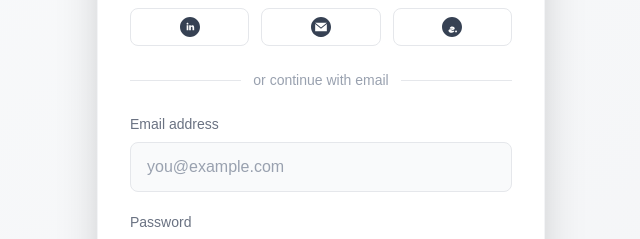
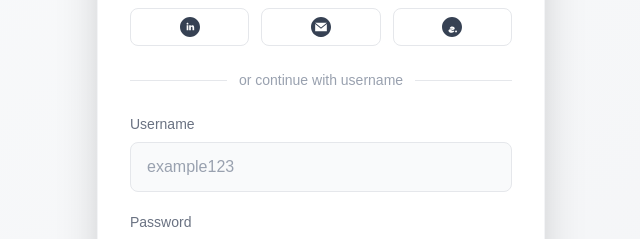
Before and after one commit to vaibhav16092008/ecom_store_admin, a Next.js app: page /login in a window 1280 px wide. Shown: the part 263-502 px from the top of the page, without its empty margins (319-959 px from the left). Built offline with nearby package versions, Linux system fonts and the light colour scheme; no server answers.

Commit message:
added api call

```diff
--- a/package.json
+++ b/package.json
@@ -13,7 +13,8 @@
     "js-cookie": "^3.0.5",
     "next": "15.3.3",
     "react": "^19.0.0",
-    "react-dom": "^19.0.0"
+    "react-dom": "^19.0.0",
+    "react-hot-toast": "^2.5.2"
   },
   "devDependencies": {
     "@tailwindcss/postcss": "^4",
--- a/src/app/login/page.jsx
+++ b/src/app/login/page.jsx
@@ -1,19 +1,37 @@
 "use client";
 import React, { useState } from "react";
 import Head from "next/head";
+import axios from "axios";
+import { setToken } from "@/utils/connection";
+import toast from "react-hot-toast";
+import { postCallWH } from "@/utils/apiCall";
 
 const LoginPage = () => {
-  const [email, setEmail] = useState("");
+  const [username, setUsername] = useState("");
   const [password, setPassword] = useState("");
   const [isFocused, setIsFocused] = useState({
-    email: false,
+    username: false,
     password: false,
   });
 
-  const handleSubmit = (e) => {
+  const handleSubmit = async (e) => {
     e.preventDefault();
-    // Handle login logic
-    console.log({ email, password });
+    try {
+      const response = postCallWH("login", {userName: username, password})
+
+      if (response?.data?.status === 200) {
+        console.log(response?.status);
+        // console.log(response);
+
+        toast.success(response?.data?.message || "Login successful!");
+        setToken(response?.data?.data?.token);
+        window.location.href = "/dashboard";
+
+      }
+    } catch (error) {
+
+    }
+    console.log({ username, password });
   };
 
   return (
@@ -95,7 +113,7 @@ const LoginPage = () => {
                 </div>
                 <div className="relative flex justify-center">
                   <span className="px-3 bg-white text-sm text-gray-400">
-                    or continue with email
+                    or continue with username
                   </span>
                 </div>
               </div>
@@ -105,32 +123,32 @@ const LoginPage = () => {
                 <div className="mb-5">
                   <label
                     className={`block text-sm font-medium mb-2 transition-all duration-200 ${
-                      isFocused.email || email
+                      isFocused.username || username
                         ? "text-gray-800"
                         : "text-gray-500"
                     }`}
                   >
-                    Email address
+                    Username
                   </label>
                   <div className="relative">
                     <input
-                      type="email"
+                      type="username"
                       className={`w-full px-4 py-3 bg-gray-50 border ${
-                        isFocused.email
+                        isFocused.username
                           ? "border-purple-300 ring-2 ring-purple-100"
                           : "border-gray-200"
                       } rounded-lg text-gray-800 placeholder-gray-400 focus:outline-none transition-all duration-200`}
-                      placeholder="you@example.com"
-                      value={email}
-                      onChange={(e) => setEmail(e.target.value)}
+                      placeholder="example123"
+                      value={username}
+                      onChange={(e) => setUsername(e.target.value)}
                       onFocus={() =>
-                        setIsFocused({ ...isFocused, email: true })
+                        setIsFocused({ ...isFocused, username: true })
                       }
                       onBlur={() =>
-                        setIsFocused({ ...isFocused, email: false })
+                        setIsFocused({ ...isFocused, username: false })
                       }
                     />
-                    {isFocused.email && (
+                    {isFocused.username && (
                       <div className="absolute top-0 right-0 h-full flex items-center pr-3">
                         <svg
                           className="w-5 h-5 text-purple-400"
--- a/src/middleware.js
+++ b/src/middleware.js
@@ -1,9 +1,11 @@
 import Cookies from "js-cookie";
-import { token, tokenTitle } from "./utils/connection";
+// import { token, tokenTitle } from "./utils/connection";
 import { NextResponse } from "next/server";
+import { tokenTitle } from "./utils/connection";
 
 export function middleware(request) {
-  const tokenValue = request.cookies.get(tokenTitle).value;
+
+  const tokenValue = request.cookies.get(tokenTitle)?.value;
   const pathname = request.nextUrl.pathname;
   console.log("tokenValue :>> ", tokenValue);
 
--- a/src/utils/apiCall.js
+++ b/src/utils/apiCall.js
@@ -8,11 +8,24 @@ const apiInstance = axios.create({
     Authorization: token(),
   },
 });
+const apiInstanceWH = axios.create({
+  baseURL: apiConfig.baseUrl,
+  timeout: 10000,
+});
+
+export const postCallWH = async (url ="", data) => {
+  try {
+    const response = await apiInstanceWH.post(url, data);
+    return response;
+  } catch (error) {
+    return error;
+  }
+}
 
 // Get APi call
 export const getCall = async (url = "") => {
   try {
-    const response = await apiInstance.get("");
+    const response = await apiInstance.get(url);
     return response?.data;
   } catch (error) {
     return error;
--- a/src/utils/connection.js
+++ b/src/utils/connection.js
@@ -1,7 +1,7 @@
 import Cookies from "js-cookie";
 
 export const apiConfig = {
-  baseUrl: process.env.NEXT_PUBLIC_API_URL,
+  baseUrl: process.env.NEXT_PUBLIC_ADMIN_API_URL,
 };
 
 export const tokenTitle = "WEB_TOKEN_ECOM";
```
Also changed, not shown: tsconfig.json (+6 -8 lines), 1 other file (tests, documents, lock files or other folders).
